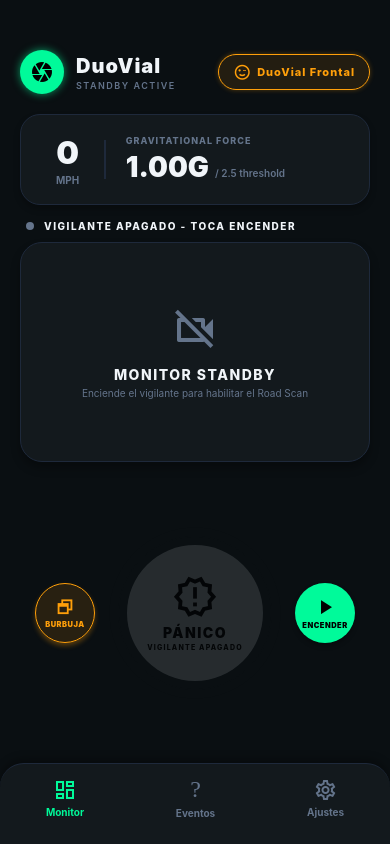
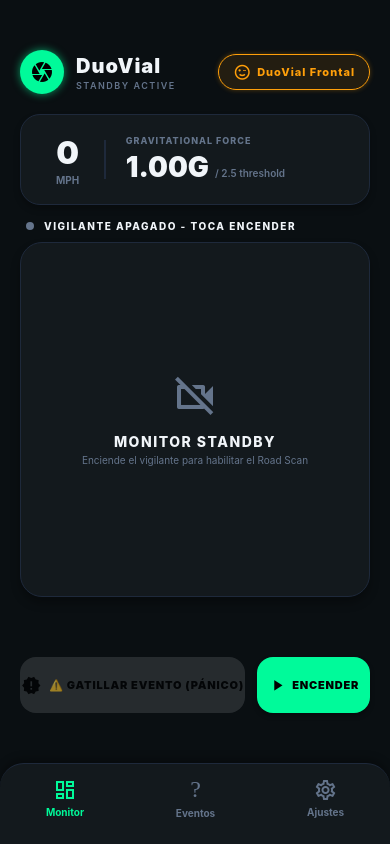
Before and after one commit to Lexico7890/DuoVial, a React Native app: screen / in a window 390 px wide. Built offline with nearby package versions, Linux system fonts and the light colour scheme; what @supersami/rn-foreground-service would draw is missing.

Commit message:
feat: implement native background camera service with UI preview and refactor recording controls to rectangular layout

```diff
--- a/App.tsx
+++ b/App.tsx
@@ -2,7 +2,6 @@
 import { StyleSheet, View, StatusBar, SafeAreaView, PermissionsAndroid, Platform, TouchableOpacity, Text, DeviceEventEmitter, ActivityIndicator } from 'react-native';
 import { colors } from './src/theme/colors';
 import { SystemHeader } from './src/components/SystemHeader';
-import { RecordButton } from './src/components/RecordButton';
 import { StatusCard } from './src/components/StatusCard';
 import { BottomNav } from './src/components/BottomNav';
 import { MaterialCommunityIcons } from '@expo/vector-icons';
@@ -175,49 +174,49 @@
           )}
         </View>
 
-        {/* Controles de grabación (Burbuja Izquierda, Pánico Central Amarillo, Vigilante Derecho Verde/Rojo) */}
+        {/* Controles de grabación (Panel rectangular de doble acción) */}
         <View style={styles.controlsContainer}>
-          <View style={styles.controlsRow}>
-            {/* Botón de Burbuja Flotante PIP (Izquierda) */}
+          <View style={styles.controlsRowHorizontal}>
+            {/* Botón Rectangular Amarillo: Solo PÁNICO */}
             <TouchableOpacity
               activeOpacity={0.8}
-              onPress={() => BackgroundGuard.requestOverlayPermission()}
-              disabled={isSaving}
+              onPress={handleToggle}
+              disabled={isSaving || !isRecording}
               style={[
-                styles.burbujaButton,
-                isSaving && styles.burbujaButtonDisabled
+                styles.panicRectButton,
+                !isRecording && styles.panicRectButtonInactive,
+                isSaving && styles.panicRectButtonSaving
               ]}
             >
               <MaterialCommunityIcons
-                name="window-restore"
-                size={22}
-                color="#FF9F0A"
+                name={isSaving ? "progress-download" : "alert-decagram"}
+                size={20}
+                color="#000"
+                style={{ marginRight: 8 }}
               />
-              <Text style={styles.burbujaButtonText}>
-                BURBUJA
+              <Text style={styles.panicRectButtonText}>
+                {isSaving ? "GUARDANDO..." : "⚠️ GATILLAR EVENTO (PÁNICO)"}
               </Text>
             </TouchableOpacity>
 
-            {/* Botón Circular Central Amarillo: Solo PÁNICO */}
-            <RecordButton isRecording={isRecording} onToggle={handleToggle} disabled={isSaving} />
-
-            {/* Botón de Encendido/Apagado del Vigilante (Verde/Rojo) */}
+            {/* Botón de Encendido/Apagado del Vigilante (Verde/Rojo Rectangular) */}
             <TouchableOpacity
               activeOpacity={0.8}
               onPress={isRecording ? handleStop : handleStart}
               disabled={isSaving}
               style={[
-                styles.powerButton,
+                styles.powerRectButton,
                 { backgroundColor: isRecording ? colors.neonRed : colors.neonGreen },
-                isSaving && styles.powerButtonDisabled
+                isSaving && styles.powerRectButtonDisabled
               ]}
             >
               <MaterialCommunityIcons
                 name={isRecording ? "stop" : "play"}
-                size={24}
+                size={18}
                 color="#000"
+                style={{ marginRight: 6 }}
               />
-              <Text style={styles.powerButtonText}>
+              <Text style={styles.powerRectButtonText}>
                 {isRecording ? 'APAGAR' : 'ENCENDER'}
               </Text>
             </TouchableOpacity>
@@ -491,7 +490,7 @@
   },
   // --- PREVIEW CONTAINER ---
   previewContainer: {
-    height: 220,
+    height: 355,
     backgroundColor: colors.cardBackground,
     borderWidth: 1.5,
     borderColor: colors.border,
@@ -608,60 +607,69 @@
     width: '100%',
     paddingHorizontal: 20,
   },
-  burbujaButton: {
-    width: 60,
-    height: 60,
-    borderRadius: 30,
-    backgroundColor: 'rgba(255, 159, 10, 0.12)',
-    borderWidth: 1.5,
-    borderColor: '#FF9F0A',
+  controlsRowHorizontal: {
+    flexDirection: 'row',
+    alignItems: 'center',
+    justifyContent: 'space-between',
+    width: '100%',
+    paddingHorizontal: 20,
+    marginTop: 10,
+  },
+  panicRectButton: {
+    flex: 2.2,
+    height: 56,
+    borderRadius: 16,
+    backgroundColor: '#FFD700',
+    flexDirection: 'row',
     alignItems: 'center',
     justifyContent: 'center',
-    marginRight: 10,
+    marginRight: 12,
     elevation: 6,
     shadowOffset: { width: 0, height: 3 },
     shadowOpacity: 0.3,
     shadowRadius: 5,
+    shadowColor: '#FFD700',
+  },
+  panicRectButtonInactive: {
+    backgroundColor: '#3A3F42',
+    shadowOpacity: 0,
+    elevation: 0,
+    opacity: 0.6,
+  },
+  panicRectButtonSaving: {
+    backgroundColor: '#FF9F0A',
     shadowColor: '#FF9F0A',
   },
-  burbujaButtonDisabled: {
-    borderColor: colors.border,
-    backgroundColor: 'rgba(30, 41, 59, 0.1)',
-    shadowOpacity: 0,
-    elevation: 0,
-    opacity: 0.4,
+  panicRectButtonText: {
+    color: '#000',
+    fontSize: 11,
+    fontWeight: '900',
+    letterSpacing: 0.8,
   },
-  burbujaButtonText: {
-    color: '#FF9F0A',
-    fontSize: 7.5,
-    fontWeight: '900',
-    marginTop: 2,
-    letterSpacing: 0.5,
-  },
-  powerButton: {
-    width: 60,
-    height: 60,
-    borderRadius: 30,
+  powerRectButton: {
+    flex: 1.1,
+    height: 56,
+    borderRadius: 16,
+    flexDirection: 'row',
     alignItems: 'center',
     justifyContent: 'center',
-    marginLeft: 10,
     elevation: 6,
     shadowOffset: { width: 0, height: 3 },
     shadowOpacity: 0.3,
     shadowRadius: 5,
     shadowColor: '#000',
   },
-  powerButtonDisabled: {
+  powerRectButtonDisabled: {
     backgroundColor: colors.border,
     opacity: 0.4,
     elevation: 0,
+    shadowOpacity: 0,
   },
-  powerButtonText: {
+  powerRectButtonText: {
     color: '#000',
-    fontSize: 7.5,
+    fontSize: 11,
     fontWeight: '900',
-    marginTop: 2,
-    letterSpacing: 0.5,
+    letterSpacing: 0.8,
   },
   stopButton: {
     marginTop: 15,
```
Also changed, not shown: 3 other files (tests, documents, lock files or other folders).
